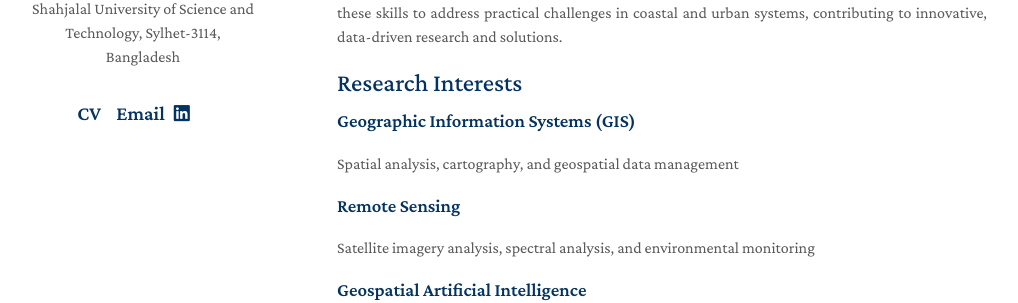
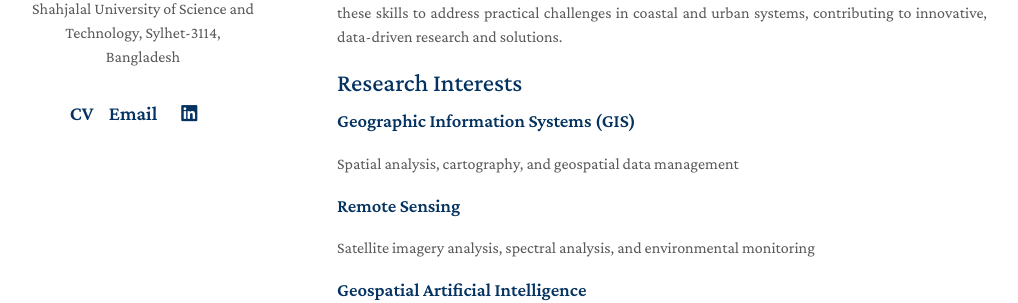
Before and after one commit to farhan-rafiq/farhan-rafiq.github.io, a Jekyll site: the page built from index.md, in a window 1280 px wide. Shown: the part 296-599 px from the top of the page, without its empty margins (133-1151 px from the left). Built offline with Jekyll 4.4.1, drawn with Linux system fonts in a browser that asks for light colours; a style sheet for code colours, icons or effects is not loaded.

Commit message:
Update homepage.html

```diff
--- a/_layouts/homepage.html
+++ b/_layouts/homepage.html
@@ -80,7 +80,7 @@
         {% endif %}
 
         {% if site.linkedin %}
-        <a style="margin: 0 5px 0 50" href="{{ site.linkedin }}">
+        <a style="margin: 0 0 0 15px" href="{{ site.linkedin }}">
           <i class="fab fa-linkedin"></i>
         </a>
         {% endif %}
```
